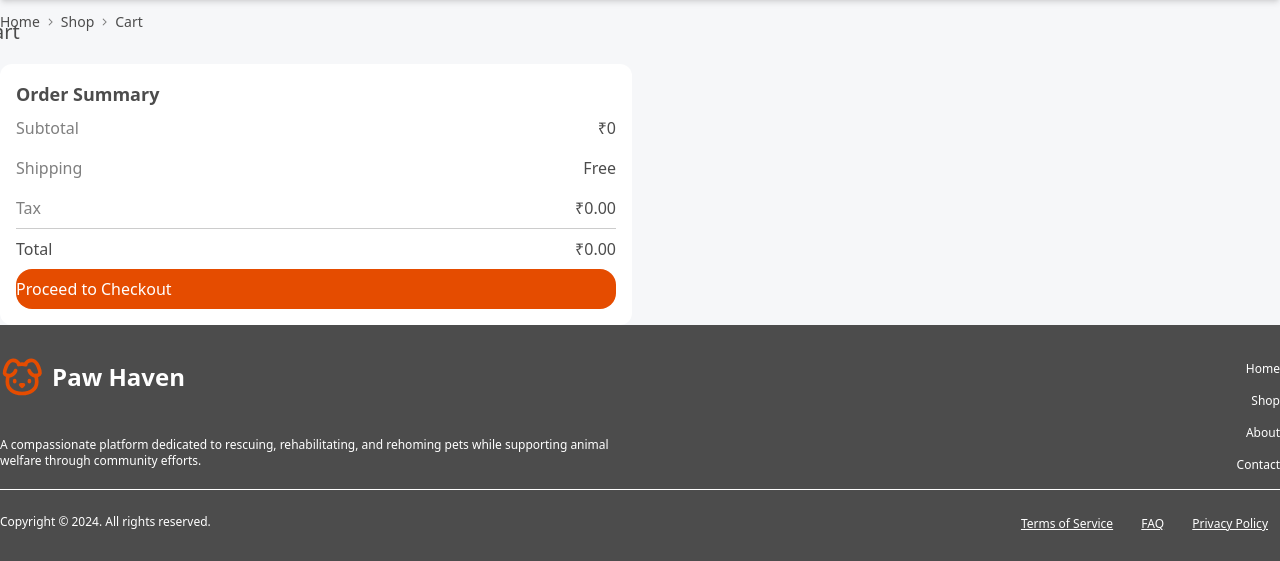
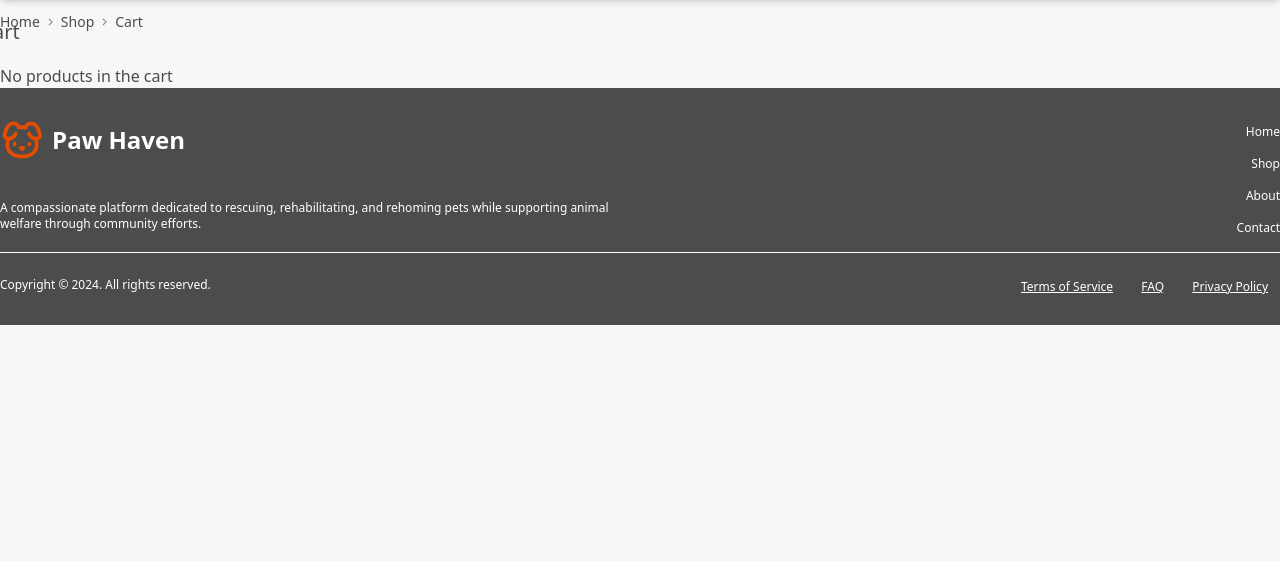
Before and after one commit to srishticampus/Animal_Welfare_Platform_Python, a Django app: page /users/cart/ in a window 1280 px wide. Shown: the part 76-637 px from the top of the page. Run offline with Django 5.2, Linux system fonts and the light colour scheme; a user stored in the database is signed in; data comes from the database, SQL or seed files in the repository; both versions use the stored data as it was after the commit; style sheets or scripts are compiled from the project's sources; some libraries are stand-ins or nearby versions.

Commit message:
some bug fixed in the cart page

```diff
--- a/users/templates/users/cart.html
+++ b/users/templates/users/cart.html
@@ -49,11 +49,11 @@
                     </div>
                     <div class="flex justify-between items-end">
                         <div class="flex gap-2">
-                            <button
-                                class="border border-[#ccc] px-4 py-2 rounded-md hover:cursor-pointer hover:bg-gray-200">-</button>
-                            <p class="px-8 py-2 border border-[#ccc] rounded-md">{{ item.quantity }}</p>
-                            <button
-                                class="border border-[#ccc] px-4 py-2 rounded-md hover:cursor-pointer hover:bg-gray-200">+</button>
+                            <!-- <button
+                                class="border border-[#ccc] px-4 py-2 rounded-md hover:cursor-pointer hover:bg-gray-200">-</button> -->
+                            <p class="">Quantity: {{ item.quantity }}</p>
+                            <!-- <button
+                                class="border border-[#ccc] px-4 py-2 rounded-md hover:cursor-pointer hover:bg-gray-200">+</button> -->
                         </div>
                         <a class="hover:cursor-pointer p-2" href="{% url 'remove_from_cart' item.id %}">
                             <svg width="16" height="18" viewBox="0 0 16 18" fill="none"
@@ -68,6 +68,7 @@
             </div>
             {% endfor %}
         <!-- order summary -->
+         {% if cart_items %}
         <div class="bg-white rounded-xl p-4 mt-4 lg:mt-0 h-full max-h-[600px] flex flex-col justify-between">
             <div>
                 <h2 class="text-lg font-semibold">Order Summary</h2>
@@ -92,6 +93,9 @@
             <a href="{% url 'checkout' %}" class="bg-[#e54c00] text-white w-full py-2 rounded-2xl hover:bg-[#ED824D]">Proceed to
                 Checkout</a>
         </div>
+        {% else %}
+        <p class="">No products in the cart</p>
+        {% endif %}
     </div>
 
 </section>
--- a/users/templates/users/pet-shop.html
+++ b/users/templates/users/pet-shop.html
@@ -36,7 +36,7 @@
             <p class="text-xs font-medium text-[#7f7f7f] py-1">
              {{ product.product_description }}
             </p>
-            <a href="{% url 'add_to_cart' product.id %}"><button
+            <a href="" onclick="addToCart(event, {{ product.id }})"><button
               class="w-full py-2 mt-3 bg-[#e54c00] text-white text-xs font-light rounded-3xl hover:cursor-pointer hover:bg-[#ED824D]">Add
               to cart</button></a>
           </div>
```
Also changed, not shown: db.sqlite3.
